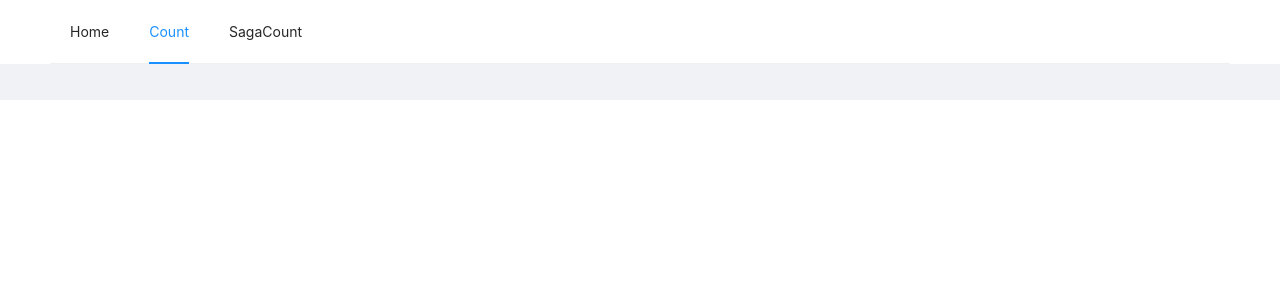
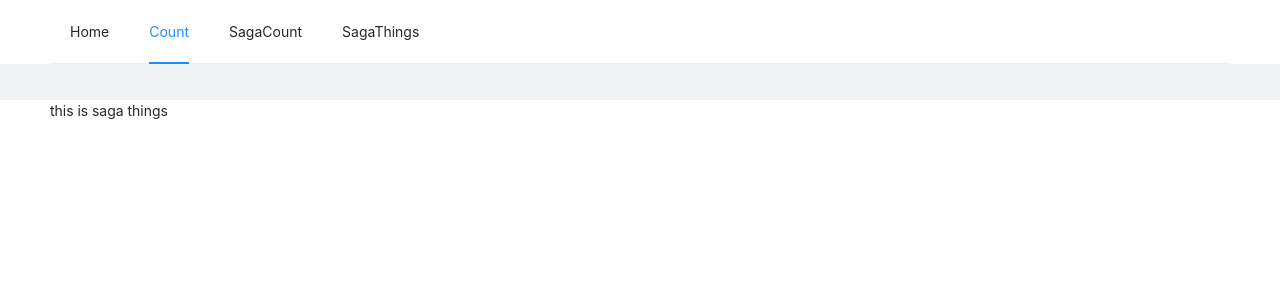
Before and after one commit to bryce0516/renew-poketimes, a React (Create React App) app: page /sagathings in a window 1280 px wide. Shown: the top 300 px of the page. Built offline with nearby package versions, Linux system fonts and the light colour scheme.

Commit message:
git add sagathings

```diff
--- a/src/App.tsx
+++ b/src/App.tsx
@@ -9,6 +9,7 @@ import About from './About';
 import './App.css'
 import Count from './Count';
 import SagaCount from './SagaCount';
+import SagaThings from './SagaThings';
 function App() {
   const { Header, Footer, Sider, Content } = Layout;
   return (
@@ -27,6 +28,9 @@ function App() {
               <Menu.Item key="3">
                 <NavLink to="/sagacount">SagaCount</NavLink>
               </Menu.Item>
+              <Menu.Item key="4">
+                <NavLink to="/sagathings">SagaThings</NavLink>
+              </Menu.Item>
             </Menu>
           </Header>
           <Content className="site-layout-content" style={{ padding: '0 50px' }}>
@@ -40,6 +44,9 @@ function App() {
               <Route exact path="/sagacount" component={SagaCount}>
                 <SagaCount />
               </Route>
+              <Route exact path="/sagathings" component={SagaThings}>
+                <SagaThings />
+              </Route>
             </Switch>
           </Content>
         </Layout>
--- /dev/null
+++ b/src/SagaThings/common/state.ts
@@ -0,0 +1,3 @@
+export function* helloSaga() {
+  console.log('Hello Saga')
+}
--- /dev/null
+++ b/src/SagaThings/index.tsx
@@ -0,0 +1,13 @@
+export interface SagaThingsProps {
+
+}
+
+const SagaThings: React.SFC<SagaThingsProps> = () => {
+  return (
+    <div>
+      this is saga things
+    </div>
+  );
+}
+
+export default SagaThings;
```
